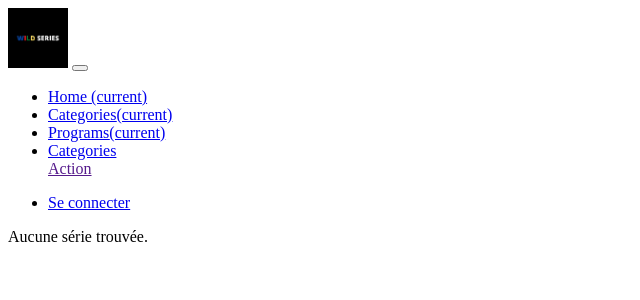
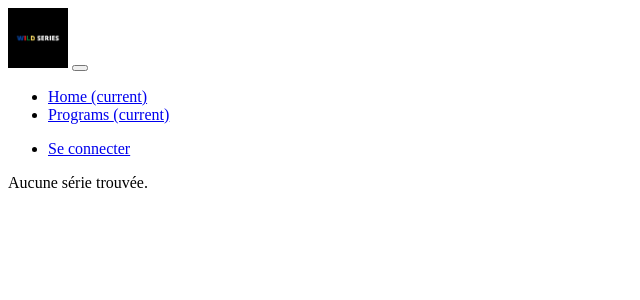
Before and after one commit to raquellaur/series, a Symfony app: template templates/category/show.html.twig in a window 1280 px wide. Shown: the top 300 px of the page, without its empty margins (0-640 px from the left). Run offline with Twig, Linux system fonts and the light colour scheme; the template is opened without the code that fills it, so the values that code supplies are empty; some libraries are stand-ins or nearby versions.

Commit message:
menu category

```diff
--- a/templates/_navbar.html.twig
+++ b/templates/_navbar.html.twig
@@ -7,25 +7,12 @@
     <div class="collapse navbar-collapse" id="navbarText">
         <ul class="navbar-nav">
             <li class="nav-item active">
-                <a class="nav-link" href="{{ path('app_index') }}">Home <span class="sr-only">(current)</span></a>
+                <a class="nav-link" href="{{ path('app_index') }}"> Home <span class="sr-only">(current)</span></a>
             </li>
             <li class="nav-item active">
-                <a class="nav-link" href="{{ path('category_index') }}">Categories<span class="sr-only">(current)</span></a>
+                <a class="nav-link" href="{{ path('program_index') }}"> Programs <span class="sr-only">(current)</span></a>
             </li>
-            <li class="nav-item active">
-                <a class="nav-link" href="{{ path('program_index') }}">Programs<span
-                            class="sr-only">(current)</span></a>
-            </li>
-            <li class="nav-item dropdown">
-                <a class="nav-link dropdown-toggle" href="#" id="navbarDropdown" role="button" data-toggle="dropdown"
-                   aria-haspopup="true" aria-expanded="false">
-                    Categories
-                </a>
-                <div class="dropdown-menu" aria-labelledby="navbarDropdown">
-                    <a class="dropdown-item" href="">Action</a>
-
-                </div>
-            </li>
+            {{ render(controller('App\\Controller\\CategoryController::menuNavbar')) }}
         </ul>
         <ul class="navbar-nav flex-row ml-md-auto d-none d-md-flex">
             {% if app.user %}
```
Also changed, not shown: src/Controller/CategoryController.php (+18 -0 lines), templates/category/_navbar.html.twig (added, +11 -0 lines), 1 other file.
